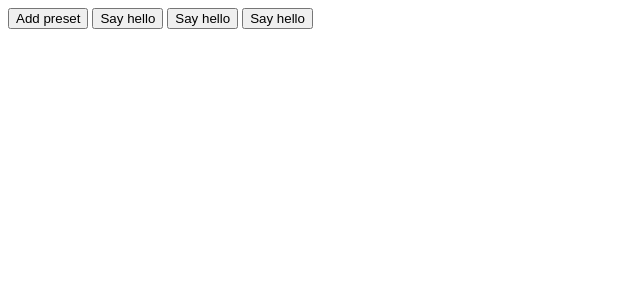
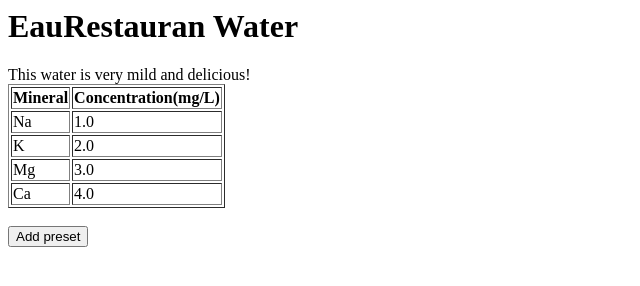
Before and after one commit to kazrin/kazrin.github.io, a plain HTML site: page index.html in a window 1280 px wide. Shown: the whole page, without its empty margins (0-640 px from the left). Drawn offline with Linux system fonts and the light colour scheme.

Commit message:
Update index.html

```diff
--- a/index.html
+++ b/index.html
@@ -1,3 +1,32 @@
+<h1>EauRestauran Water</h1>
+This water is very mild and delicious!
+
+<!-- Table -->
+<table border="1">
+    <tr>
+        <th>Mineral</th>
+        <th>Concentration(mg/L)</th>
+    </tr>
+    <tr>
+        <td>Na</td>
+        <td>1.0</td>
+    </tr>
+    <tr>
+        <td>K</td>
+        <td>2.0</td>
+    </tr>
+    <tr>
+        <td>Mg</td>
+        <td>3.0</td>
+    </tr>
+    <tr>
+        <td>Ca</td>
+        <td>4.0</td>
+    </tr>
+</table>
+
+<br>
+
 <input type="button" value="Add preset" onClick="addPreset()" />
 
 <script type="text/javascript">
@@ -5,30 +34,3 @@
         Android.addPreset("This is test", 1, 2, 3, 4);
     }
 </script>
-
-
-<input type="button" value="Say hello" onClick="showAndroidToast('Hello Android!', 'Hello kaz')" />
-
-<script type="text/javascript">
-    function showAndroidToast(toast, na) {
-        Android.showToast(toast, na);
-    }
-</script>
-
-
-<input type="button" value="Say hello" onClick="showAndroidToast2('Hello Android!', 1)" />
-
-<script type="text/javascript">
-    function showAndroidToast2(toast, na) {
-        Android.showToast(toast, na);
-    }
-</script>
-
-
-<input type="button" value="Say hello" onClick="showAndroidToast3('Hello Android!', 1.0)" />
-
-<script type="text/javascript">
-    function showAndroidToast3(toast, na) {
-        Android.showToast(toast, na);
-    }
-</script>
```
